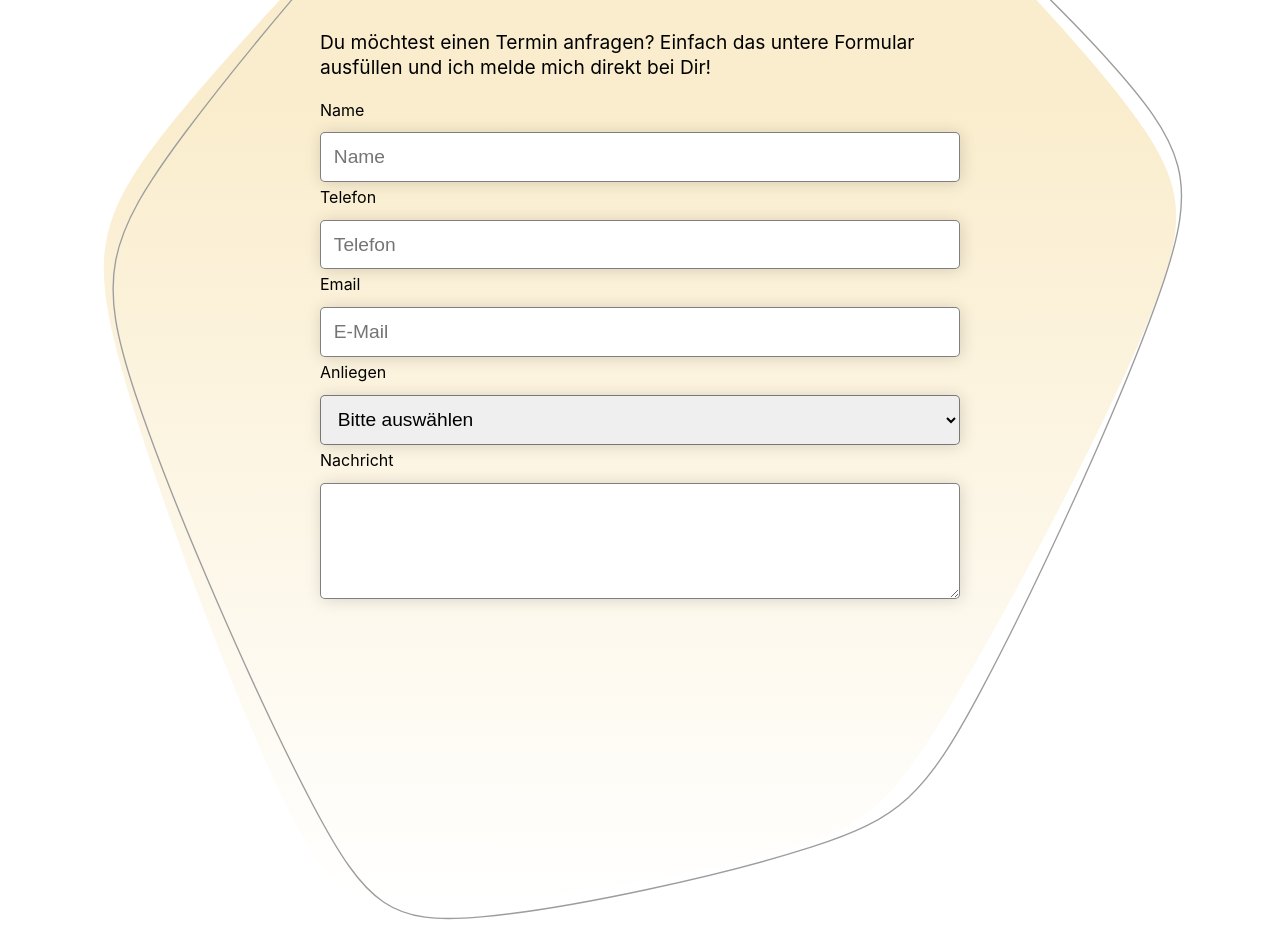
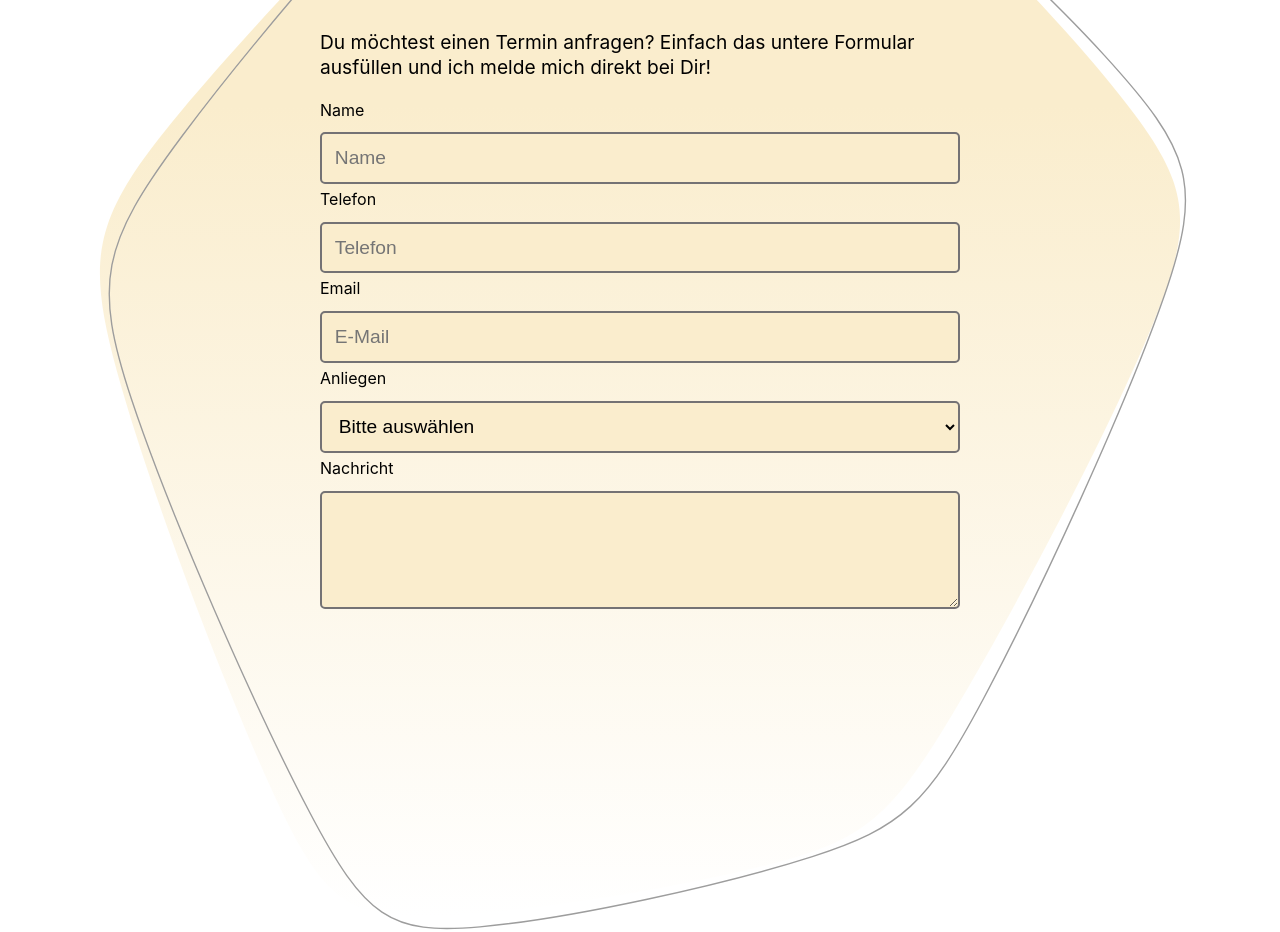
Before and after one commit to ddresch/ayni.ch, a Next.js app: page / in a window 1280 px wide. Shown: the part 1780-2712 px from the top of the page. Built offline with nearby package versions, Linux system fonts and the light colour scheme.

Commit message:
Style contact form

```diff
--- a/components/ContactForm.jsx
+++ b/components/ContactForm.jsx
@@ -40,7 +40,7 @@ export default function ContactForm() {
             <input type={'text'} placeholder={'E-Mail'} {...register("mail", {required: true, pattern: /^\S+@\S+$/i})}  />
             <label>Anliegen</label>
             <select {...register("request", {required: true})} >
-                <option value="k.a.">Bitte ausw&auml;hlen</option>
+                <option value="">Bitte ausw&auml;hlen</option>
                 <option value="Ayurveda Ernaehrungsberatung">Ayurveda Ern&auml;hrungsberatung</option>
                 <option value="Ayurveda Massage">Ayurveda Massage</option>
                 <option value="Psychologische Beratung">Psychologische Beratung</option>
@@ -52,7 +52,7 @@ export default function ContactForm() {
             {isValid &&
                 <input className='form-submit'
                     type='submit'
-                    value='Absenden'
+                    value='absenden'
                 />
             }
 
--- a/styles/Logo.module.css
+++ b/styles/Logo.module.css
@@ -3,7 +3,6 @@ div.logo {
   top: 0;
   left: 0;
   padding: 35px;
-  width: 50%;
   z-index: 20;
   height: 150px;
 }
--- a/styles/globals.css
+++ b/styles/globals.css
@@ -19,13 +19,24 @@ p {
 
 input, textarea, select {
   padding: 2%;
-  border: 1px solid;
+  border: 2px solid;
   border-radius: 5px;
+  background-color: #faedcd;
   width: 100%;
   font-size: 1.2rem;
+  border-color: #747274;
+  margin-top: 2%;
+}
+
+input:focus, textarea:focus, select:focus {
+  outline: none;
+  border-color: #cf4d6f;
+  background-color: white;
   box-shadow: 1px 1px 16px rgb(0 0 0 / 15%);
-  border-color: rgba(0,0,0,0.5);
-  margin-top: 2%;
+}
+
+option {
+  color: black;
 }
 
 label {
```
